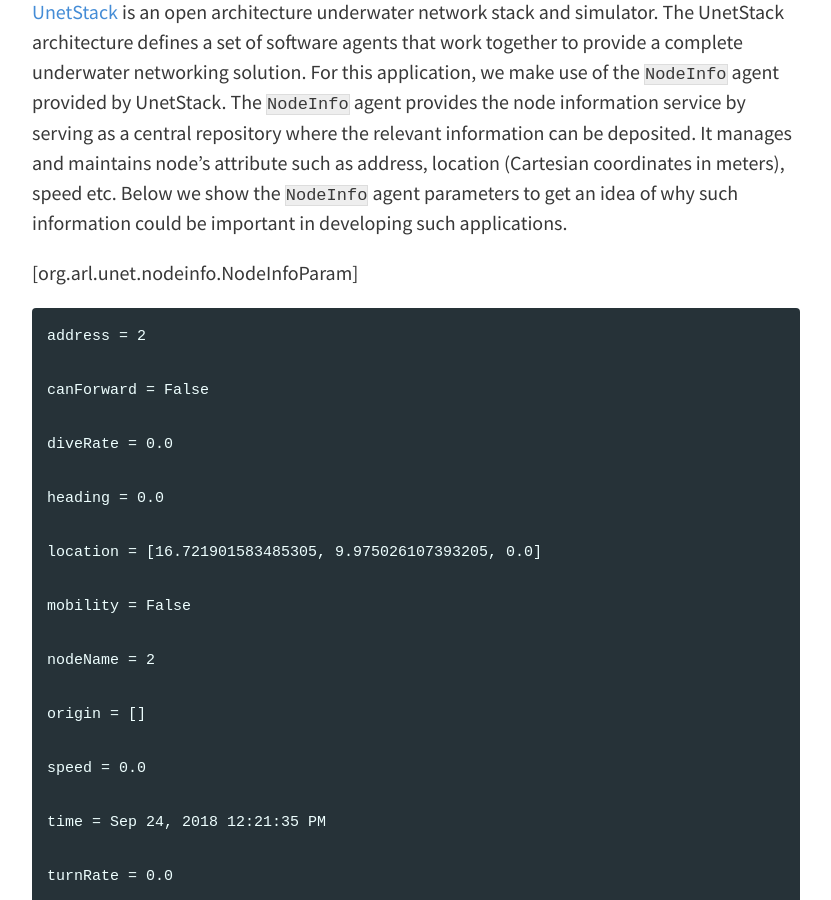
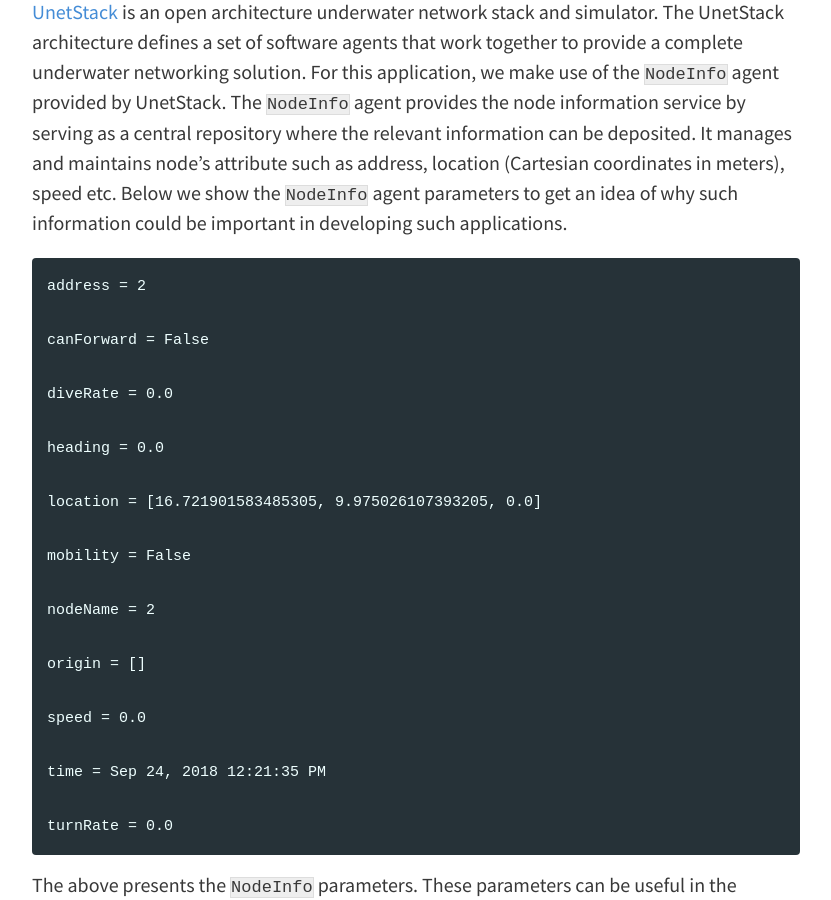
Before and after one commit to org-arl/unet-blog, a Jekyll site: the page built from _posts/2018-09-24-On-Underwater-Localization-using-UnetStack.md, in a window 1280 px wide and 900 px high, scrolled down 2865 px. Shown: the whole window, without its empty margins (224-1055 px from the left). Built offline with Jekyll 4.4.1, drawn with Linux system fonts in a browser that asks for light colours.

Commit message:
few more fixes in formatting.

```diff
--- a/_posts/2018-09-24-On-Underwater-Localization-using-UnetStack.md
+++ b/_posts/2018-09-24-On-Underwater-Localization-using-UnetStack.md
@@ -41,8 +41,6 @@
 ## Node agent in UnetStack
 
 [UnetStack](https://www.unetstack.net/) is an open architecture underwater network stack and simulator. The UnetStack architecture defines a set of software agents that work together to provide a complete underwater networking solution.  For this application, we make use of the `NodeInfo` agent provided by UnetStack. The `NodeInfo` agent provides the node information service by serving as a central repository where the relevant information can be deposited. It manages and maintains node's attribute such as address, location (Cartesian coordinates in meters), speed etc. Below we show the `NodeInfo` agent parameters to get an idea of why such information could be important in developing such applications.
-
-[org.arl.unet.nodeinfo.NodeInfoParam]
 
     address = 2
 
```
